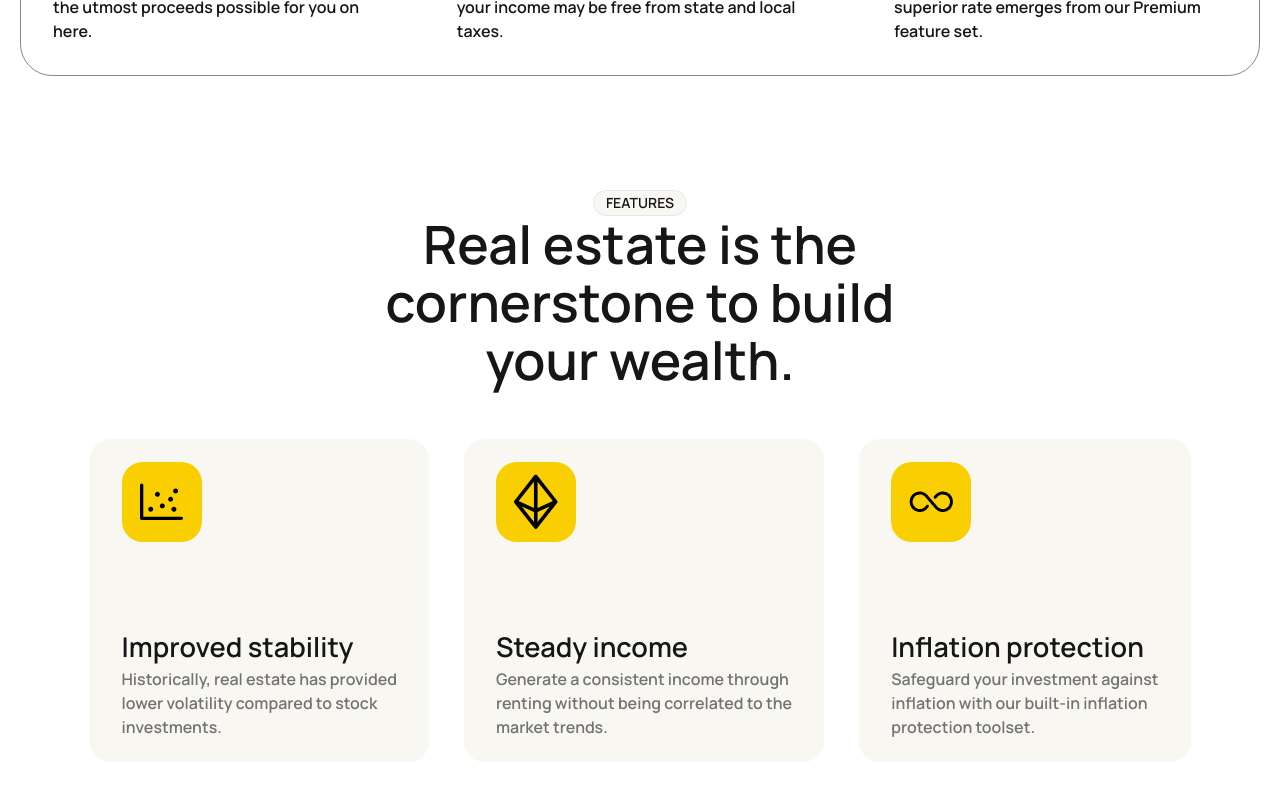
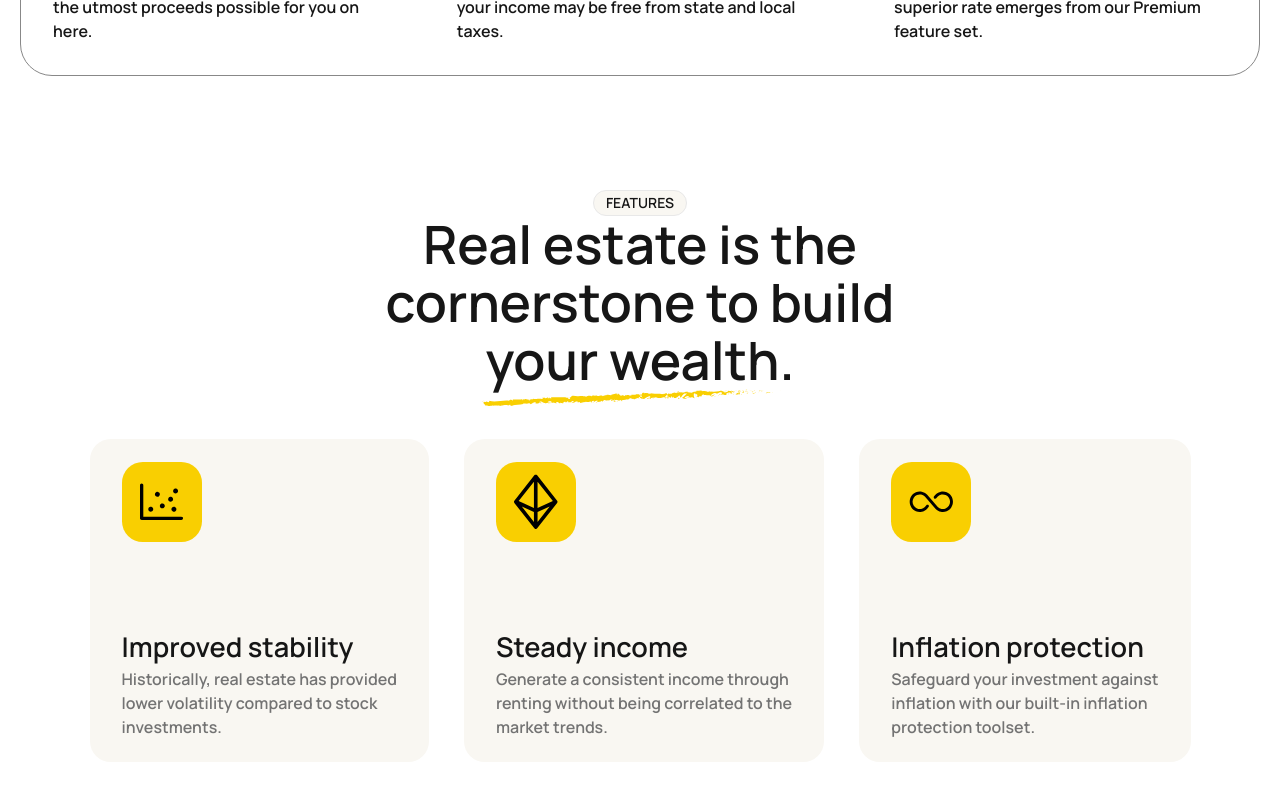
Before and after one commit to Daniel264/Slice, a Next.js app: page / in a window 1280 px wide. Shown: the part 4071-4871 px from the top of the page. Built offline with nearby package versions, Linux system fonts and the light colour scheme.

Commit message:
refactor: align the linethrough image with the header

```diff
--- a/src/components/Features.tsx
+++ b/src/components/Features.tsx
@@ -9,9 +9,12 @@ const Features = () => {
                 <div className="badge-div">
                     <Badge>Features</Badge>
                 </div>
-                <h1>
-                    Real estate is the <br /> cornerstone to build <br /> your wealth.
-                </h1>
+                <div className="image-div">
+                    <h1>
+                        Real estate is the <br /> cornerstone to build <br /> your wealth.
+                    </h1>
+                    <Image className="linethrough-image" src="/assets/images/linethrough.svg" alt="Image of a line" width={300} height={300} />
+                </div>
             </div>
             <div className="features_content">
                 <div>
--- a/src/styles/SCSS/index.css
+++ b/src/styles/SCSS/index.css
@@ -602,6 +602,13 @@ h5 {
   text-align: center;
   padding-bottom: 50px;
 }
+.features_component .features_title .image-div {
+  position: relative;
+}
+.features_component .features_title .image-div .linethrough-image {
+  position: absolute;
+  left: 95px;
+}
 .features_component .features_content {
   display: flex;
   gap: 35px;
--- a/src/styles/SCSS/layout/_features.scss
+++ b/src/styles/SCSS/layout/_features.scss
@@ -9,6 +9,14 @@
     .features_title {
         text-align: center;
         padding-bottom: 50px;
+
+        .image-div {
+            position: relative;
+            .linethrough-image {
+                position: absolute;
+                left: 95px;
+            }
+        }
     }
 
     .features_content {
```
Also changed, not shown: 1 other file (tests, documents, lock files or other folders).
